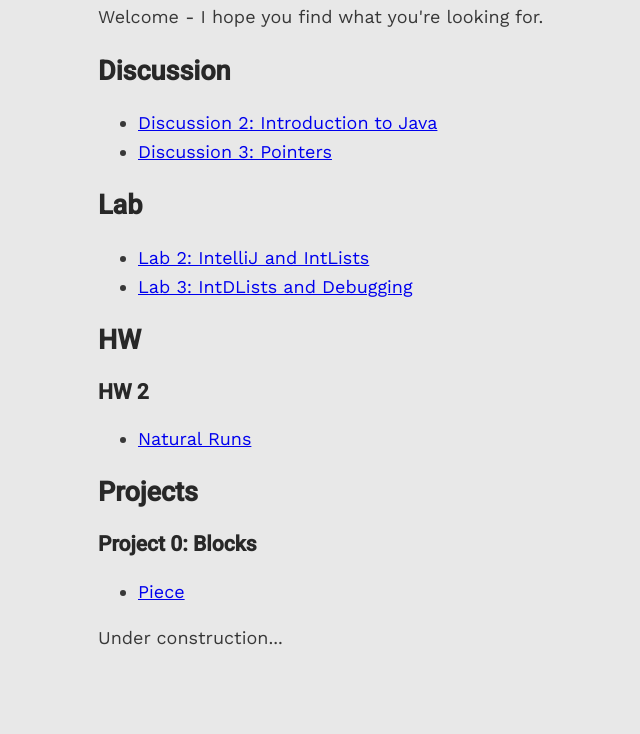
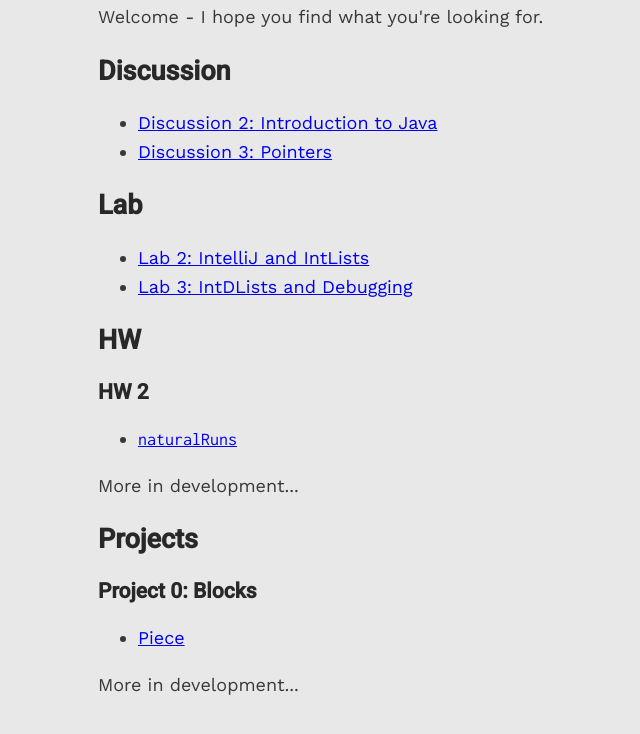
Before and after one commit to Skynet0/cs61b-partiallyordered, a plain HTML site: page index.html in a window 1280 px wide. Shown: the part 104-838 px from the top of the page, without its empty margins (227-867 px from the left). Before the commit the page ends 800 px from the top, so only its background shows below. Drawn offline with nearby package versions, Linux system fonts and the light colour scheme.

Commit message:
Fix naturalRuns title

```diff
--- a/index.html
+++ b/index.html
@@ -38,16 +38,19 @@
       <h2>HW</h2>
       <h3>HW 2</h3>
       <ul>
-        <li><a href="/hw/hw2/natural-runs.html">Natural Runs</a></li>
+        <li><a href="/hw/hw2/natural-runs.html"><code>naturalRuns</code></a></li>
       </ul>
+      <p>More in development...</p>
     </section>
     <section>
       <h2>Projects</h2>
       <h3>Project 0: Blocks</h3>
       <ul>
-        <li><a href="/proj/proj0/piece.html?piece=.*.%0A***%0A.*.">Piece</a></li>
+        <li>
+          <a href="/proj/proj0/piece.html?piece=.*.%0A***%0A.*.">Piece</a>
+        </li>
       </ul>
-      <p>Under construction...</p>
+      <p>More in development...</p>
     </section>
   </body>
 </html>
```
Also changed, not shown: hw/hw2/natural-runs.html (+1 -1 lines).
